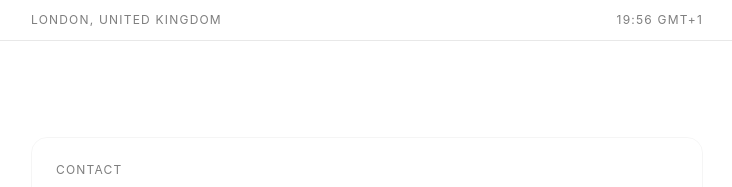
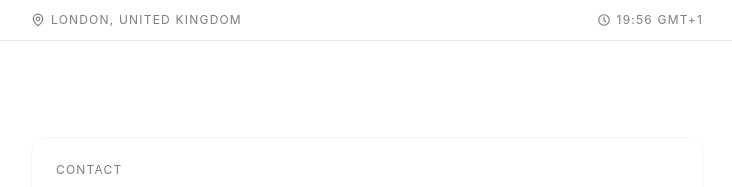
Before and after one commit to n-chistyakov/ae-website, an Astro site: page / in a window 1280 px wide. Shown: the top 187 px of the page, 273-1005 px from the left. Built offline with nearby package versions, Linux system fonts and the light colour scheme; Astro itself is replaced by a stand-in of ours.

Commit message:
add location pin and clock icons to the top bar

```diff
--- a/src/components/Header.astro
+++ b/src/components/Header.astro
@@ -4,8 +4,38 @@ import { profile } from '~/data/profile';
 
 <header class="border-b border-hairline">
   <div class="mx-auto flex max-w-[640px] items-center justify-between px-6 py-3 desktop:max-w-[720px]">
-    <p class="font-mono text-xs uppercase tracking-widest text-muted">{profile.location}</p>
-    <p class="font-mono text-xs uppercase tracking-widest text-muted" data-clock></p>
+    <p class="flex items-center gap-1.5 font-mono text-xs uppercase tracking-widest text-muted">
+      <svg
+        viewBox="0 0 24 24"
+        fill="none"
+        stroke="currentColor"
+        stroke-width="2"
+        stroke-linecap="round"
+        stroke-linejoin="round"
+        class="h-3.5 w-3.5 shrink-0"
+        xmlns="http://www.w3.org/2000/svg"
+      >
+        <path d="M20 10c0 6-8 12-8 12s-8-6-8-12a8 8 0 0 1 16 0Z" />
+        <circle cx="12" cy="10" r="3" />
+      </svg>
+      <span>{profile.location}</span>
+    </p>
+    <p class="flex items-center gap-1.5 font-mono text-xs uppercase tracking-widest text-muted">
+      <svg
+        viewBox="0 0 24 24"
+        fill="none"
+        stroke="currentColor"
+        stroke-width="2"
+        stroke-linecap="round"
+        stroke-linejoin="round"
+        class="h-3.5 w-3.5 shrink-0"
+        xmlns="http://www.w3.org/2000/svg"
+      >
+        <circle cx="12" cy="12" r="9" />
+        <path d="M12 7v5l3 3" />
+      </svg>
+      <span data-clock></span>
+    </p>
   </div>
 </header>
 
```
